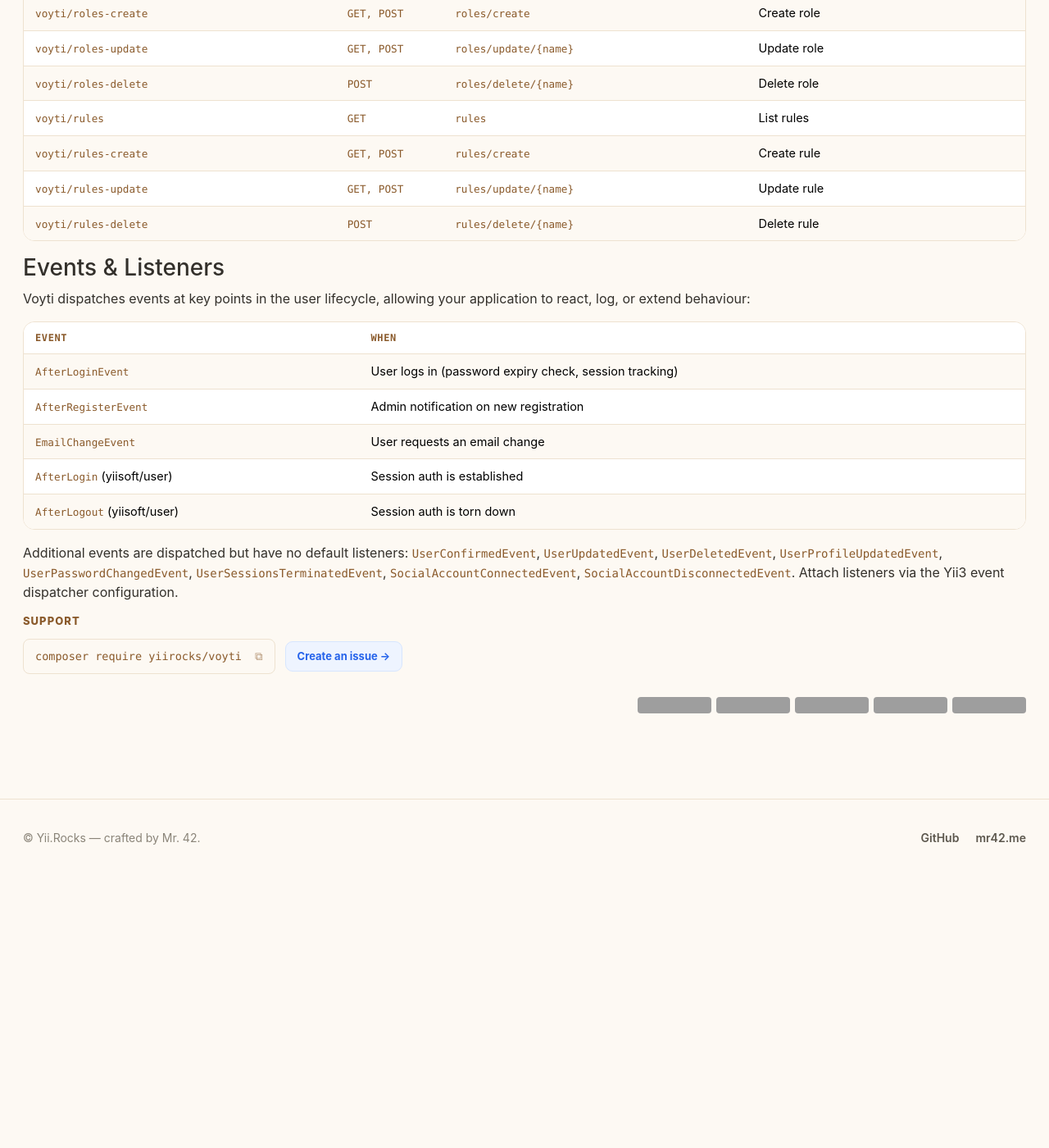
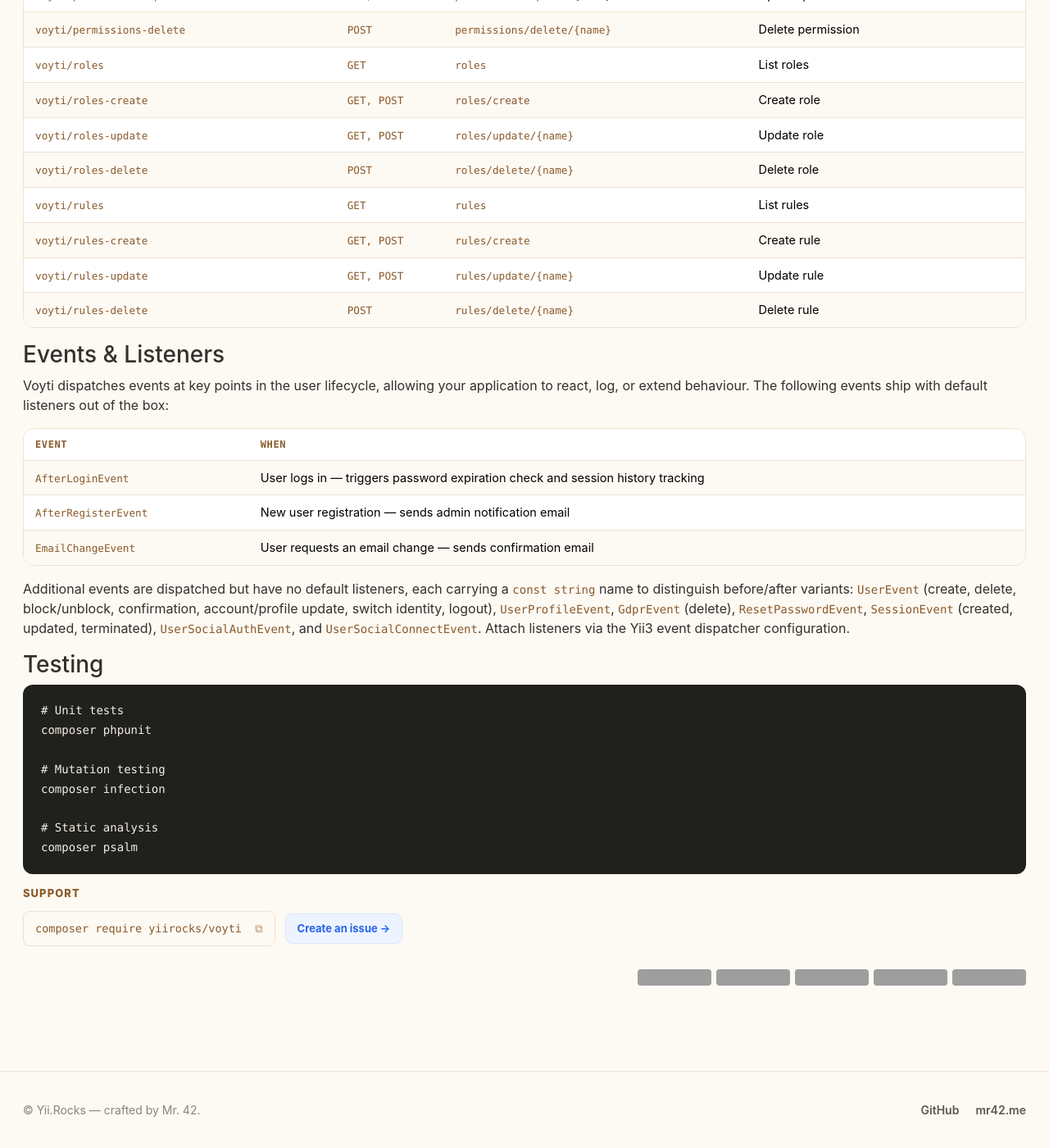
Before and after one commit to YiiRocks/YiiRocks.github.io, a Jekyll site: the page built from voyti/index.html, in a window 1280 px wide and 1400 px high, scrolled down 10480 px. Shown: the whole window at 82% size. Built offline with Jekyll 4.4.1, drawn with Linux system fonts in a browser that asks for light colours; a style sheet for code colours, icons or effects is not loaded; before the commit the page ends 11548 px from its top, so only the background shows below that; some of the changed text lies outside the part shown; grey boxes are pictures that could not be loaded.

Commit message:
Add branch field per project; fix recaptcha and voyti docs vs upstream
Checked each upstream repo's default branch (some use master, some
main) and added it to projects.yml, using it for the Travis badge URL
instead of a hardcoded "master".

While diffing docs against upstream READMEs/source:
- yii-bootstrap-icons: fix stale workflow filename (phpunit.yml ->
  build.yml, matching the repo's actual .github/workflows).
- recaptcha/index.html: fix stale translation.category default
  ('yii3-recaptcha' -> 'recaptcha', per config/params.php), and split
  the Validation example into two classes (it previously declared
  public string $captcha twice in one class, which is invalid PHP).
- voyti/index.html: add missing Requirements and Testing sections
  (present upstream, missing from our page), and correct the Events &
  Listeners section, which referenced event class names that don't
  exist in the source (UserConfirmedEvent, UserDeletedEvent, etc.) -
  replaced with the actual generic event classes and their real
  name constants.

```diff
--- a/_includes/package_badges.html
+++ b/_includes/package_badges.html
@@ -8,7 +8,7 @@
 {% include badge.html url=php_url alt="PHP Version" %}
 {% include badge.html url=license_url alt="License" %}
 {% if p.travis %}
-    {% capture travis_url %}https://img.shields.io/travis/com/yiirocks/{{ p.repo }}/master.svg{% endcapture %}
+    {% capture travis_url %}https://img.shields.io/travis/com/yiirocks/{{ p.repo }}/{{ p.branch }}.svg{% endcapture %}
     {% include badge.html url=travis_url alt="Travis (.com) branch" %}
 {% else %}
     {% capture workflow_url %}https://img.shields.io/github/actions/workflow/status/YiiRocks/{{ p.repo }}/{{ p.workflow }}{% endcapture %}
--- a/voyti/index.html
+++ b/voyti/index.html
@@ -19,6 +20,7 @@ title: Voyti
             <a href="#rbac">RBAC</a> &middot;
             <a href="#routes">Routes</a> &middot;
             <a href="#events">Events</a> &middot;
+            <a href="#testing">Testing</a> &middot;
             <a href="#support">Support</a>
         </nav>
         <p>
@@ -30,6 +32,12 @@ title: Voyti
             and rebuilt with PSR-15 middleware, PSR-11 DI, ActiveRecord entities,
             FormModel forms, and <code>yiisoft/rbac</code>.
         </p>
+
+        <h3 class="doc-section-title" id="requirements">Requirements</h3>
+        <ul>
+            <li>PHP &gt;= 8.3</li>
+            <li>Yii3 packages (<code>yiisoft/db</code>, <code>yiisoft/rbac</code>, <code>yiisoft/view</code>, <code>yiisoft/validator</code>, etc.)</li>
+        </ul>
 
         <h3 class="doc-section-title" id="quick-start">Quick Start</h3>
 
@@ -591,7 +599,8 @@ return [
 
         <h3 class="doc-section-title" id="events">Events &amp; Listeners</h3>
         <p>Voyti dispatches events at key points in the user lifecycle,
-        allowing your application to react, log, or extend behaviour:</p>
+        allowing your application to react, log, or extend behaviour. The
+        following events ship with default listeners out of the box:</p>
         <table class="table table-sm table-striped">
             <thead>
                 <tr>
@@ -600,17 +609,28 @@ return [
                 </tr>
             </thead>
             <tbody>
-                <tr><td><code>AfterLoginEvent</code></td><td>User logs in (password expiry check, session tracking)</td></tr>
-                <tr><td><code>AfterRegisterEvent</code></td><td>Admin notification on new registration</td></tr>
-                <tr><td><code>EmailChangeEvent</code></td><td>User requests an email change</td></tr>
-                <tr><td><code>AfterLogin</code> (yiisoft/user)</td><td>Session auth is established</td></tr>
-                <tr><td><code>AfterLogout</code> (yiisoft/user)</td><td>Session auth is torn down</td></tr>
+                <tr><td><code>AfterLoginEvent</code></td><td>User logs in — triggers password expiration check and session history tracking</td></tr>
+                <tr><td><code>AfterRegisterEvent</code></td><td>New user registration — sends admin notification email</td></tr>
+                <tr><td><code>EmailChangeEvent</code></td><td>User requests an email change — sends confirmation email</td></tr>
             </tbody>
         </table>
-        <p>Additional events are dispatched but have no default listeners:
-        <code>UserConfirmedEvent</code>, <code>UserUpdatedEvent</code>,
-        <code>UserDeletedEvent</code>, <code>UserProfileUpdatedEvent</code>,
-        <code>UserPasswordChangedEvent</code>, <code>UserSessionsTerminatedEvent</code>,
-        <code>SocialAccountConnectedEvent</code>,
-        <code>SocialAccountDisconnectedEvent</code>. Attach listeners via
-        the Yii3 event dispatcher configuration.</p>
+        <p>Additional events are dispatched but have no default listeners,
+        each carrying a <code>const string</code> name to distinguish
+        before/after variants:
+        <code>UserEvent</code> (create, delete, block/unblock, confirmation,
+        account/profile update, switch identity, logout),
+        <code>UserProfileEvent</code>, <code>GdprEvent</code> (delete),
+        <code>ResetPasswordEvent</code>, <code>SessionEvent</code> (created,
+        updated, terminated), <code>UserSocialAuthEvent</code>, and
+        <code>UserSocialConnectEvent</code>. Attach listeners via the Yii3
+        event dispatcher configuration.</p>
+
+        <h3 class="doc-section-title" id="testing">Testing</h3>
+        <pre class="doc-example mb-3"><code class="language-bash"># Unit tests
+composer phpunit
+
+# Mutation testing
+composer infection
+
+# Static analysis
+composer psalm</code></pre>
```
Also changed, not shown: other parts of voyti/index.html (+1 -0 lines), _data/projects.yml (+8 -1 lines), recaptcha/index.html (+9 -5 lines).
